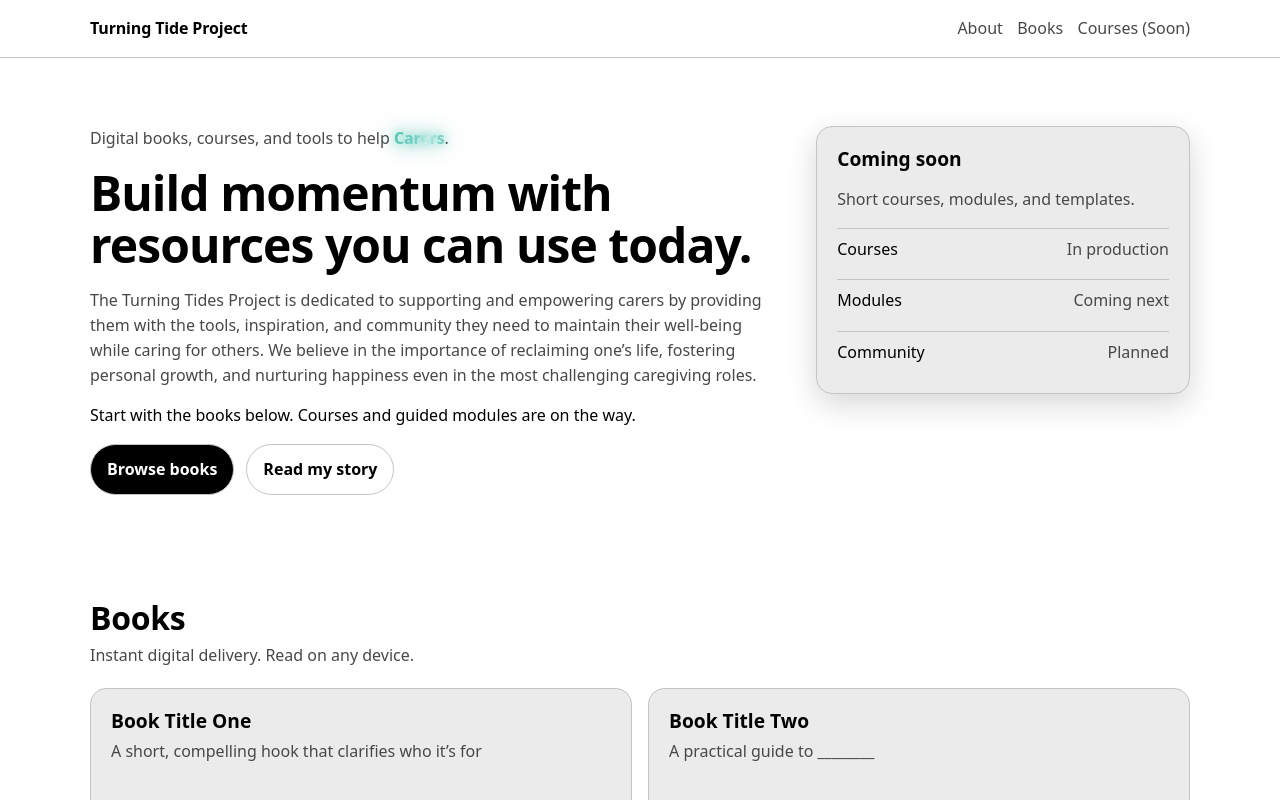
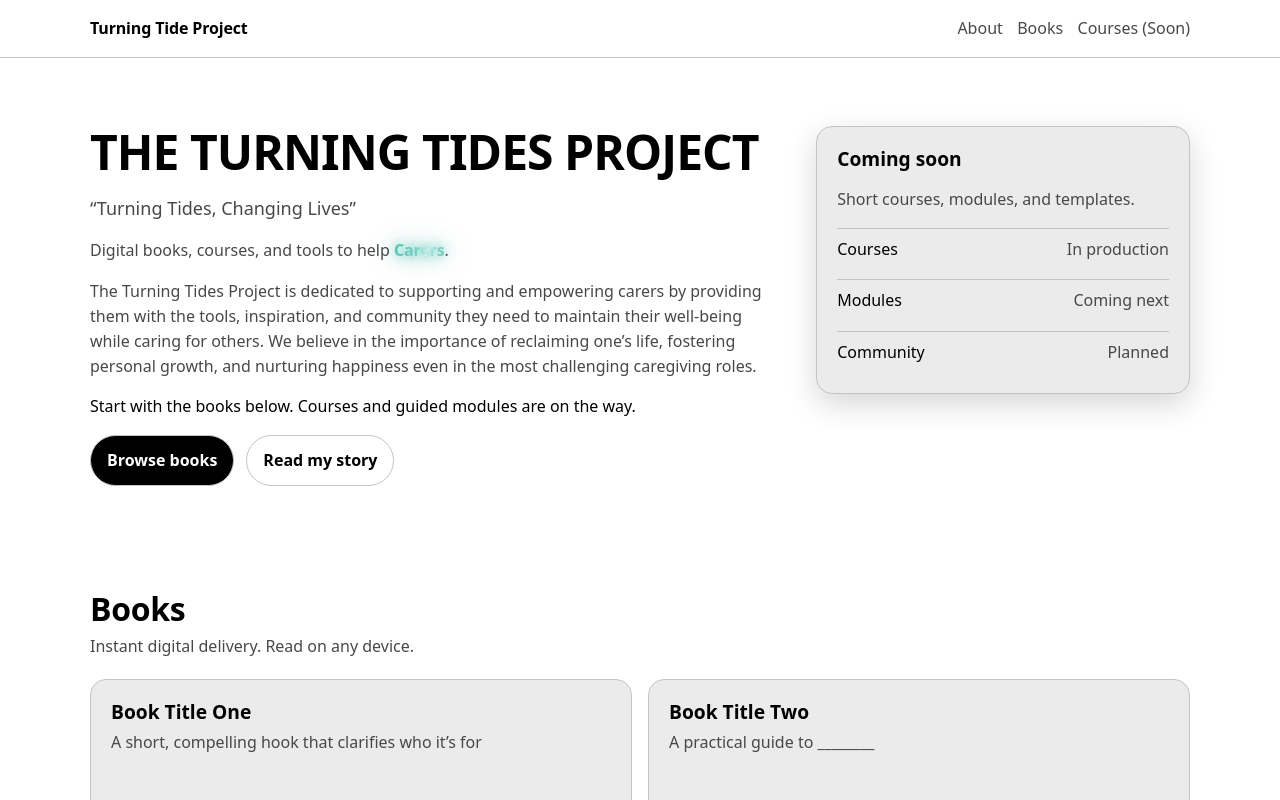
Before and after one commit to JacksonDickfos/turningtideproject, a Next.js app: page / in a window 1280 px wide. Shown: the top 800 px of the page. Built offline with nearby package versions, Linux system fonts and the light colour scheme.

Commit message:
Update hero heading and subtitle

```diff
--- a/src/app/page.tsx
+++ b/src/app/page.tsx
@@ -13,10 +13,16 @@ export default function Home() {
         <Container>
           <div className="heroGrid">
             <div className="stack">
+              <h1 className="h1">{site.heroHeading}</h1>
+              <p className="muted" style={{ margin: 0, fontSize: 18 }}>
+                {site.heroSubheading}
+              </p>
               <p className="muted" style={{ margin: 0 }}>
-                {site.tagline.prefix}<span className="sheenWord">{site.tagline.emphasis}</span>{site.tagline.suffix}
+                {site.tagline.prefix}
+                <span className="sheenWord">{site.tagline.emphasis}</span>
+                {site.tagline.suffix}
               </p>
-              <h1 className="h1">Build momentum with resources you can use today.</h1>
+
               <p className="muted" style={{ margin: 0 }}>
                 {site.heroDescription}
               </p>
--- a/src/content/site.ts
+++ b/src/content/site.ts
@@ -1,6 +1,10 @@
 export const site = {
   name: "Turning Tide Project",
   domain: "turningtideproject.com",
+
+  heroHeading: "THE TURNING TIDES PROJECT",
+  heroSubheading: "“Turning Tides, Changing Lives”",
+
   tagline: {
     prefix: "Digital books, courses, and tools to help ",
     emphasis: "Carers",
```
